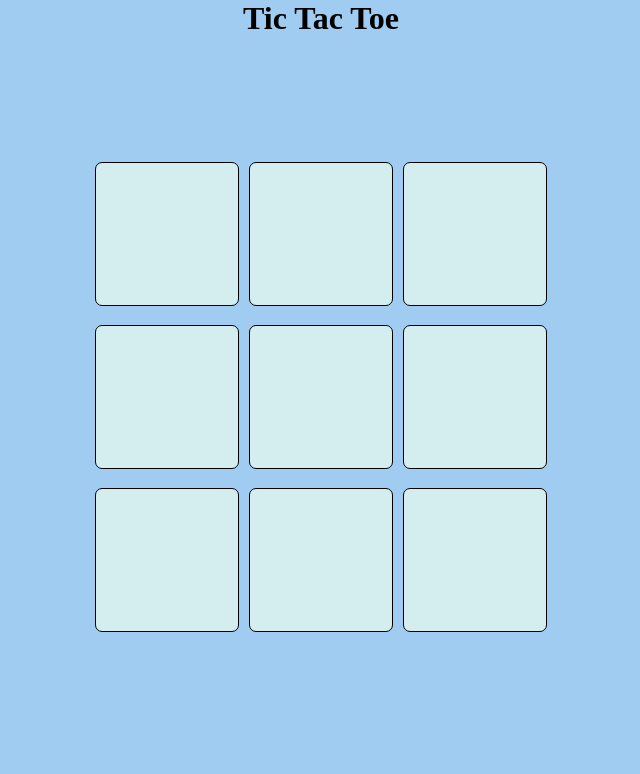
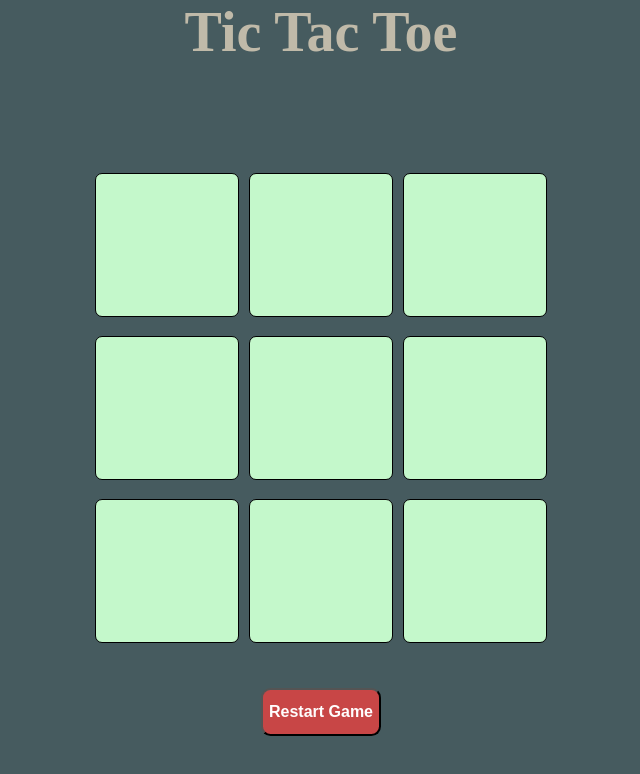
Before and after one commit to Ashis-Anshuman/Tic-Tac-Toe, a plain HTML site: page index.html in a window 1280 px wide. Shown: the whole page, without its empty margins (319-959 px from the left). Drawn offline with Linux system fonts and the light colour scheme.

Commit message:
update project

```diff
--- a/index.html
+++ b/index.html
@@ -10,7 +10,7 @@
     <main>
         <h1>Tic Tac Toe</h1>
         <div id="container">
-            <div id="game">
+            <div id="game" class="">
                 <button class="box"></button>
                 <button class="box"></button>
                 <button class="box"></button>
@@ -22,6 +22,8 @@
                 <button class="box"></button>
             </div>
         </div>
+        <p class="winer hide">Winer</p>
+        <button id="reset" onclick="reset()">Restart Game</button>
     </main>
     <script src="tic_tac.js"></script>
 </body>
--- a/style.css
+++ b/style.css
@@ -4,15 +4,20 @@
 
 }
 body{
-    background-color: rgb(161, 204, 241);
+    background-color: #072329be;
     text-align: center;
+}
+h1{
+    color: #c0baa9;
+    font-size: 7vh;
 }
 
 #container{
-    height: 70vh;
-    margin-top: 15vh;
+    height: 64vh;
+    margin-top: 13vh;
     display: flex;
     justify-content: center;
+
 }
 #game{
     height: 60vmin;
@@ -23,14 +28,33 @@ body{
     align-items: center;
     gap: 1.3vmin;
 }
-button{
+.box{
     height: 18vmin;
     width: 18vmin;
     border: 0.5px , solid black;
     border-radius: 7px;
     /* margin: 2px; */
-    background-color: rgb(212, 238, 239);
-    color: red;
+    background-color: #C4F8CB;
     font-size: 8vmin;
-    font-weight: normal ;
+    font-weight: normal;
+
 }
+#reset{
+    width: 15vh;
+    height: 6vh;
+    margin-top: 1vmin;
+    color: rgb(255, 253, 253);
+    background-color:rgb(200, 70, 70);
+    border-radius: 0.6rem;
+    font-size: 2vmin;
+    font-weight: bold;
+}
+
+.winer{
+    font-size: 3.5vmin;
+    color: #00ff11;
+}
+
+.hide{
+    display: none;
+}
--- a/tic_tac.js
+++ b/tic_tac.js
@@ -1,4 +1,5 @@
 let butt = document.querySelectorAll(".box");
+let msg = document.querySelector("p");
 
 let win = [
     [0,1,2],
@@ -12,13 +13,23 @@ let win = [
 ]
 let turn = true;
 
+let reset = () =>{
+    butt.forEach((em)=>{
+        em.innerText = "";
+        em.disabled = false;
+        msg.classList.add('class', 'hide');
+    })
+}
+
 butt.forEach((box)=>{
     box.addEventListener('click',()=>{
         if(turn){
             box.innerText = "X";
+            box.style.color = "red";
             turn = false;
         }else{
             box.innerText = "O";
+            box.style.color = "green";
             turn = true;
         }
         box.disabled = true;
@@ -29,22 +40,17 @@ butt.forEach((box)=>{
 let winner = () =>{
     win.forEach((part)=>{
         let first = butt.item(part[0]).innerText;
-        let second = butt.item(part[1]).innerText
-        let third = butt.item(part[2]).innerText
+        let second = butt.item(part[1]).innerText;
+        let third = butt.item(part[2]).innerText;
+
         if(first != "" && second != "" && third != ""){
             if(first == second && second == third){
-                console.log("WINER");
-                // butt.forEach((em)=>{
-                //     em.innerText = "";
-                // })
+                msg.innerText = `Winer is ${first}`;
+                msg.classList.remove('class', 'hide');
+                butt.forEach((box)=>{
+                    box.disabled = true;
+                })
             }
         }
     })
-    // for(let i = 0; i<=win.length; i++){
-    //     for(let j = 0; j <=win[i].length; j++){
-    //         if(butt.item(win[i][j]).innerText===){
-
-    //         }
-    //     }
-    // }
 }
```
